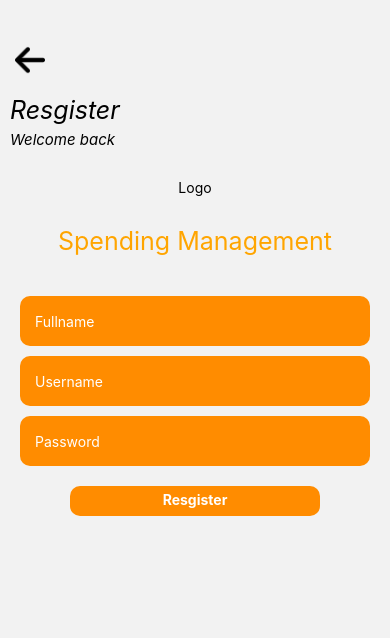
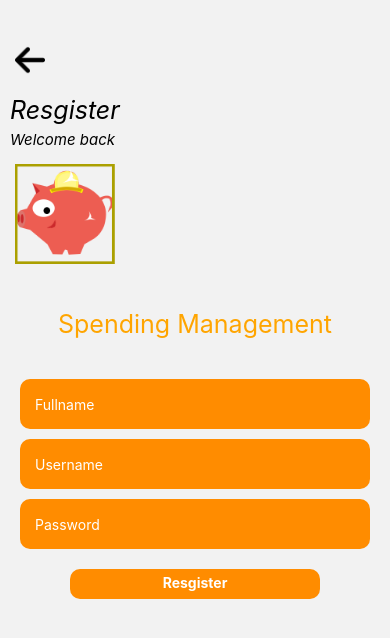
Before and after one commit to linhvo1610/Budget_Management, a React Native app in the folder BudgetManagement/: screen /Res in a window 390 px wide. Shown: the top 638 px of the page. Built offline with nearby package versions, Linux system fonts and the light colour scheme.

Commit message:
tuanpush5/23

```diff
--- a/BudgetManagement/Compoment/Home.js
+++ b/BudgetManagement/Compoment/Home.js
@@ -4,6 +4,7 @@ import {View, StyleSheet, Text} from 'react-native';
 const Home = () => {
     return (
         <View>
+        <Text> Home</Text>
         <Text> Home</Text>
         </View>
     );
--- a/BudgetManagement/Compoment/Khoanchi.js
+++ b/BudgetManagement/Compoment/Khoanchi.js
@@ -4,6 +4,7 @@ import {View, StyleSheet, Text} from 'react-native';
 const Khoanchi = () => {
     return (
         <View style={{alignItems:'center'}}>
+            <Text>KHoanchi</Text>
             <Text>KHoanchi</Text>
 
         </View>
--- a/BudgetManagement/Compoment/Khoanthu.js
+++ b/BudgetManagement/Compoment/Khoanthu.js
@@ -4,6 +4,7 @@ import {View, StyleSheet,Text} from 'react-native';
 const Khoanthu = () => {
     return (
         <View style={{alignItems:'center'}}>
+            <Text>KHoanthu</Text>
             <Text>KHoanthu</Text>
 
         </View>
--- a/BudgetManagement/Compoment/Login.js
+++ b/BudgetManagement/Compoment/Login.js
@@ -77,6 +77,7 @@ const Login = (props) => {
           }
 
         />
+
             </View>
 
             <View style={{ marginTop: 50, alignItems: 'center', }}>
--- a/BudgetManagement/Compoment/Resgister.js
+++ b/BudgetManagement/Compoment/Resgister.js
@@ -20,9 +20,13 @@ const Resgister = (props) => {
                 <Text style={{marginTop:5, marginLeft:10,fontSize:25, fontStyle:'italic',}}>Resgister</Text>
                 <Text style={{marginTop:5, marginLeft:10,fontSize:15, fontStyle:'italic',}}>Welcome back</Text>
             </View>
-            <View style={{marginTop:30,alignItems:'center'}}>
-                <Text>Logo</Text>
-            </View>
+            <Image
+          style={{width:100,height:100, margin:15,}}
+          source={ require('../assets/unnamed.png')
+
+          }
+
+        />
             <View style={{marginTop:30,alignItems:'center',  }}>
                 <Text style={{color:'#ffa500', fontSize:25,}}>Spending Management</Text>
             </View>
--- a/BudgetManagement/Compoment/Tabs.js
+++ b/BudgetManagement/Compoment/Tabs.js
@@ -30,6 +30,7 @@ const Tabs = () => {
               <Image style={{width:30, height:30,}} resizeMode="stretch" source={require('../assets/Info.png')}/>          )}} />
         </Tab.Navigator>
 
+
     );
 }
 
--- a/BudgetManagement/Compoment/Thongke.js
+++ b/BudgetManagement/Compoment/Thongke.js
@@ -5,6 +5,8 @@ const Thongke = () => {
     return (
         <View style={{alignItems:'center'}}>
             <Text>Thoongs kee</Text>
+            <Text>Thoongs kee</Text>
+
 
         </View>
     );
--- a/BudgetManagement/Compoment/setting.js
+++ b/BudgetManagement/Compoment/setting.js
@@ -7,6 +7,8 @@ const Setting = () => {
              <View style={{alignItems:'center'}}>
             <Text>Setting</Text>
 
+
+
         </View>
 
     );
```
